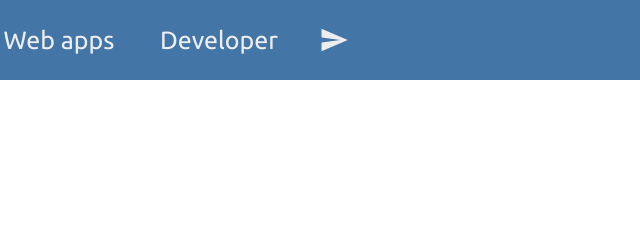
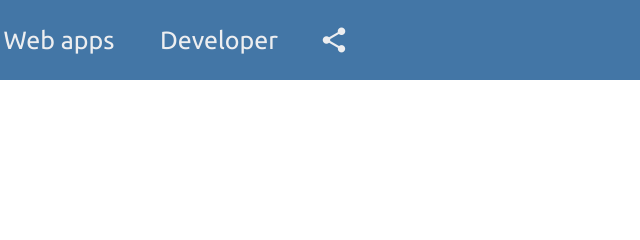
Before and after one commit to LB123658/lb123658.github.io, a plain HTML site: page index.html in a window 1280 px wide. Shown: the top 240 px of the page, 576-1216 px from the left. Drawn offline with Linux system fonts and the light colour scheme.

Commit message:
Update index.html

```diff
--- a/index.html
+++ b/index.html
@@ -164,7 +164,7 @@ background: #1A4B78;
 <button class="navButton" id="developer">Developer</button></a>
 
 <a href="share">
-<button class="navButton" id="share" title="Share this page"><span class="material-icons" style="font-size: 30px;">send</span></button>
+<button class="navButton" id="share" title="Share this page"><span class="material-icons" style="font-size: 30px;">share</span></button>
 </a>
 </div>
 
```
